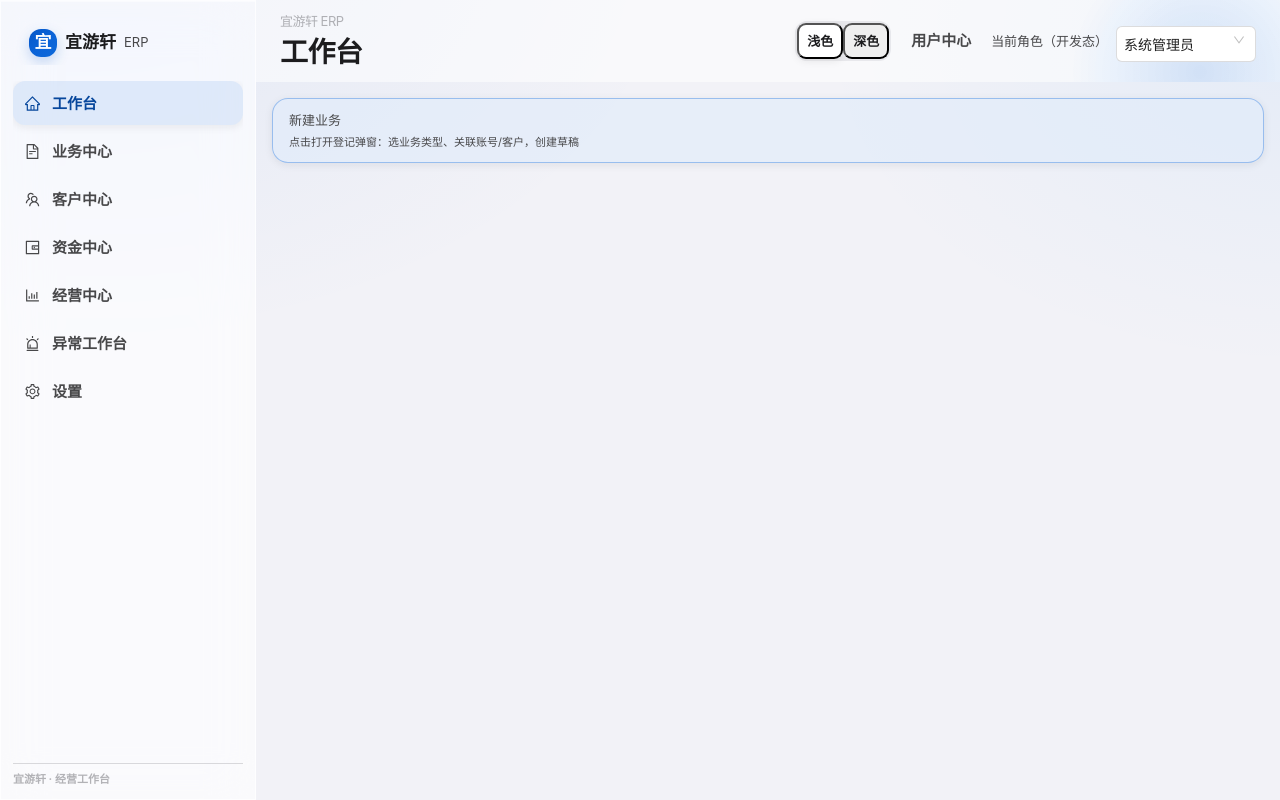
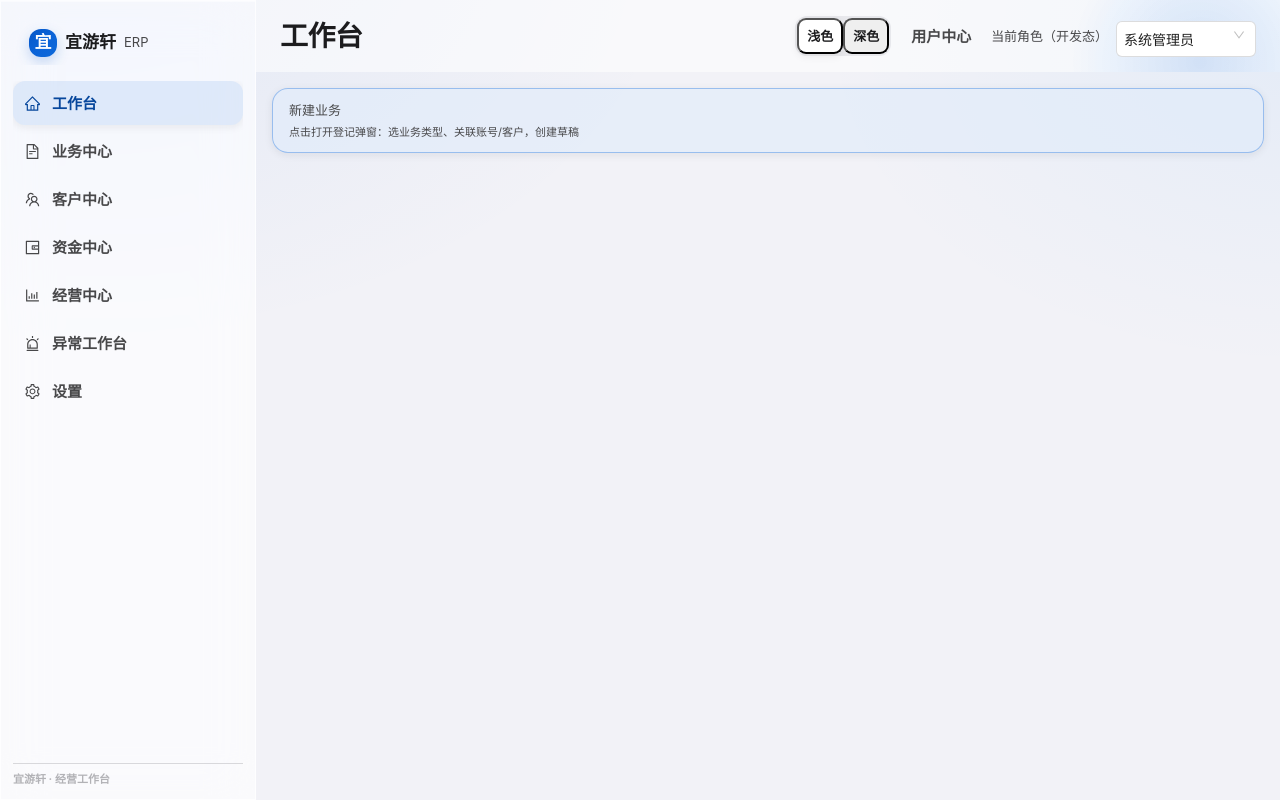
Before and after one commit to heyi2019/hjsd, a React (Vite) app in the folder frontend/: page / in a window 1280 px wide. Built offline with nearby package versions, Linux system fonts and the light colour scheme; no server answers.

Commit message:
fix(frontend): 删除顶栏标题区「宜游轩 ERP」眉标
- AppShell.tsx: 移除 topbar__eyebrow，页名 H1 直接作为顶栏标题
- navigation.css: 清除随之失效的 .topbar__eyebrow 规则

```diff
--- a/frontend/src/app/AppShell.tsx
+++ b/frontend/src/app/AppShell.tsx
@@ -61,7 +61,6 @@ export function AppShell() {
       <div className="main">
         <header className="topbar view-head">
           <div className="topbar__title">
-            <span className="topbar__eyebrow">宜游轩 ERP</span>
             <h1 className="topbar__page">{item?.label ?? "用户中心"}</h1>
           </div>
           <Space size="small">
--- a/frontend/src/shared/styles/navigation.css
+++ b/frontend/src/shared/styles/navigation.css
@@ -220,11 +220,6 @@
   flex-wrap: wrap;
 }
 .topbar__title { display: flex; flex-direction: column; gap: 2px; min-width: 0; }
-.topbar__eyebrow {
-  font: var(--font-caption);
-  color: var(--color-text-tertiary);
-  letter-spacing: var(--ls-tight);
-}
 /* 顶栏页名 = 视图 H1（Title 1 · 28），页内 PageHeader 为小节标题（20px），
    保持 h1 > h2 的正常层级（2026-10-13 用户裁决：17px 倒挂试验作废）。 */
 .topbar__page { margin: 0; font: var(--font-h1); color: var(--color-text-primary); letter-spacing: var(--ls-tight); }
```
